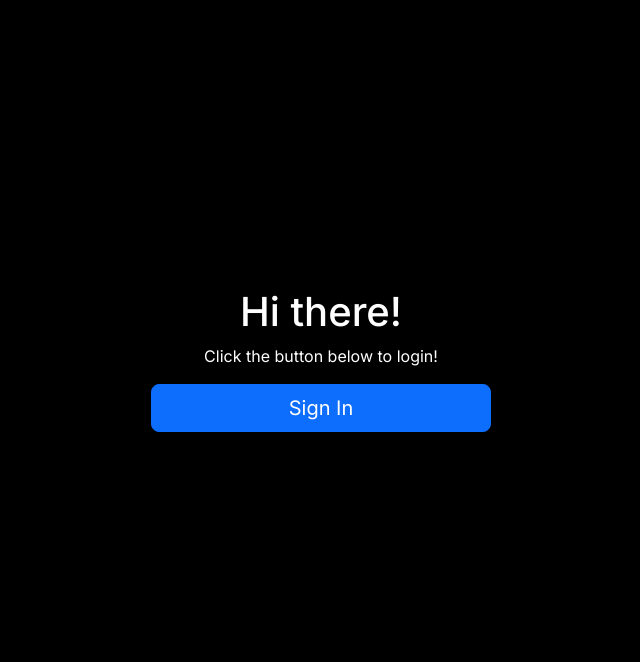
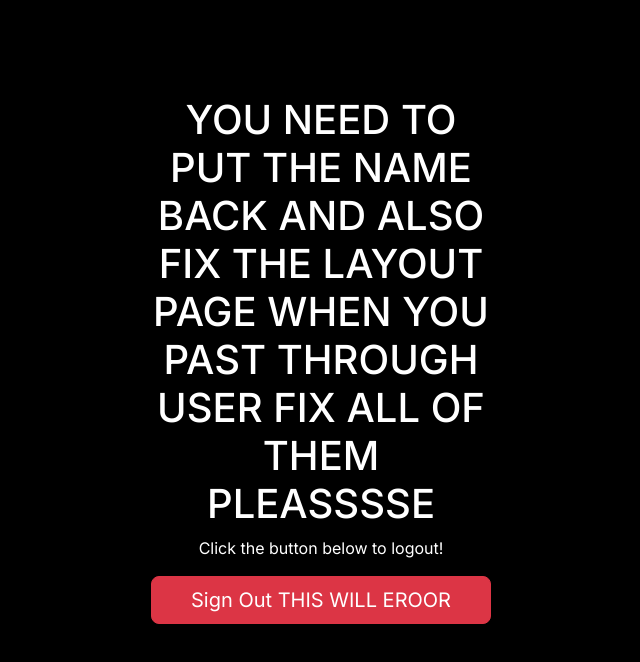
Before and after one commit to DamitryDong/hotel-booking-client, a Next.js app: page / in a window 1280 px wide. Shown: the top 662 px of the page, without its empty margins (319-959 px from the left). Built offline with nearby package versions, Linux system fonts and the light colour scheme; no server answers.

Commit message:
Adjusted this for frontend purpose, Specifically temp removal of user auth and connection to database

```diff
--- a/package.json
+++ b/package.json
@@ -22,7 +22,7 @@
     "next": "14.2.7",
     "prop-types": "^15.8.1",
     "react": "^18",
-    "react-bootstrap": "^2.10.4",
+    "react-bootstrap": "^2.10.8",
     "react-dom": "^18"
   },
   "devDependencies": {
--- a/src/app/layout.js
+++ b/src/app/layout.js
@@ -1,6 +1,6 @@
 import { Inter } from 'next/font/google';
 import PropTypes from 'prop-types';
-import ClientProvider from '@/utils/context/ClientProvider';
+// import ClientProvider from '@/utils/context/ClientProvider';
 
 import 'bootstrap/dist/css/bootstrap.min.css';
 import '@/styles/globals.css';
@@ -8,10 +8,13 @@ import '@/styles/globals.css';
 const inter = Inter({ subsets: ['latin'] });
 export default function RootLayout({ children }) {
   return (
+    // <html lang="en">
+    //   <body className={inter.className}>
+    //     <ClientProvider>{children}</ClientProvider>
+    //   </body>
+    // </html>
     <html lang="en">
-      <body className={inter.className}>
-        <ClientProvider>{children}</ClientProvider>
-      </body>
+      <body className={inter.className}>{children}</body>
     </html>
   );
 }
--- a/src/app/page.js
+++ b/src/app/page.js
@@ -1,13 +1,13 @@
 'use client';
 
- // any component that uses useAuth needs this because if a component directly imports useAuth, it needs to be a client component since useAuth uses React hooks.
+// any component that uses useAuth needs this because if a component directly imports useAuth, it needs to be a client component since useAuth uses React hooks.
 
 import { Button } from 'react-bootstrap';
 import { signOut } from '@/utils/auth'; // anything in the src dir, you can use the @ instead of relative paths
-import { useAuth } from '@/utils/context/authContext';
+// import { useAuth } from '@/utils/context/authContext';
 
 function Home() {
-  const { user } = useAuth();
+  // const { user } = useAuth();
 
   return (
     <div
@@ -19,10 +19,11 @@ function Home() {
         margin: '0 auto',
       }}
     >
-      <h1>Hello {user.displayName}! </h1>
+      {/* <h1>Hello {user.displayName}! </h1> */}
+      <h1>YOU NEED TO PUT THE NAME BACK AND ALSO FIX THE LAYOUT PAGE WHEN YOU PAST THROUGH USER FIX ALL OF THEM PLEASSSSE </h1>
       <p>Click the button below to logout!</p>
       <Button variant="danger" type="button" size="lg" className="copy-btn" onClick={signOut}>
-        Sign Out
+        Sign Out THIS WILL EROOR
       </Button>
     </div>
   );
```
Also changed, not shown: 1 other file (tests, documents, lock files or other folders).
